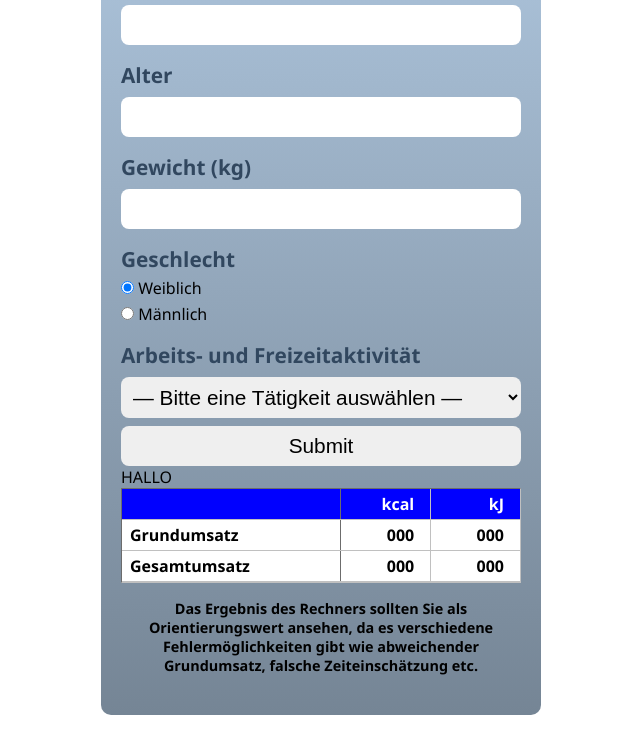
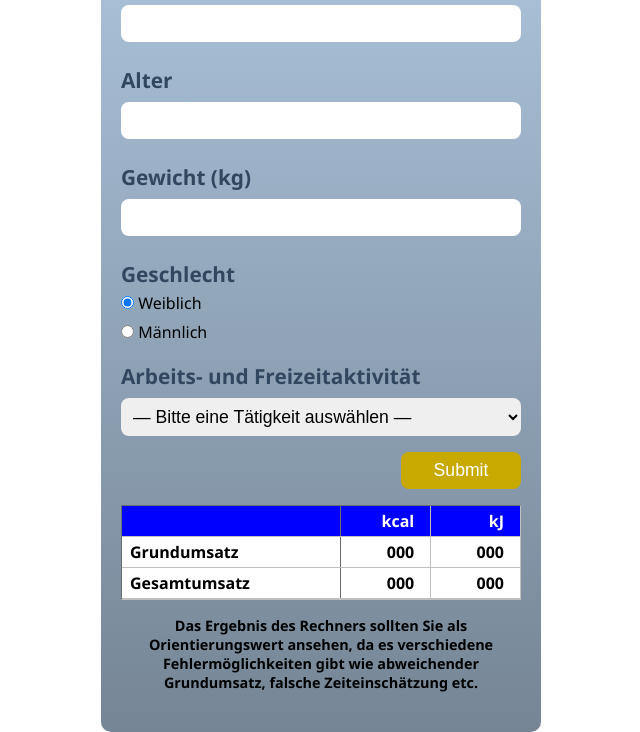
Before and after one commit to Ninni-cfm/day44_Lev3_3_projekt_js-vertiefung_kalorien-rechner, a plain HTML site: page index.html in a window 1280 px wide. Shown: the part 180-912 px from the top of the page, without its empty margins (319-959 px from the left). Drawn offline with Linux system fonts and the light colour scheme.

Commit message:
Little bit styling

```diff
--- a/assets/css/style.css
+++ b/assets/css/style.css
@@ -47,14 +47,23 @@ label {
 
 input,
 select {
-    margin-top: 0.5rem;
+    margin: 0.5rem 0;
     padding: 0.5rem;
-    font-size: 1.3em;
+    font-size: 1.1em;
     border-radius: 0.5rem;
     border: none;
     outline: none;
 }
 
+input[type="radio"] {
+    font-size: 2rem;
+}
+input[type="button"] {
+    background: rgb(199, 169, 0);
+    color: white;
+    width: 30%;
+    align-self: flex-end;
+}
 /*****************************************************************************
     Build a table...
 */
@@ -63,6 +72,7 @@ select {
     font-size: 1em;
     font-weight: 600;
     border: 1px inset silver;
+    margin-top: 0.5rem;
 }
 .tableHeader {
     background: blue;
--- a/assets/js/main.js
+++ b/assets/js/main.js
@@ -4,7 +4,6 @@
 // Greeting from StackOverflow :-)
 const varToString = varObj => Object.keys(varObj)[0];
 function debugVar(expr) {
-
     console.log(varToString(expr) + ": ", eval(expr));
 }
 
@@ -23,14 +22,13 @@ let palTable = [
 initialize();
 
 
+
 function initialize() {
     palTable.forEach(entry => {
         document.getElementById("selectActivity").innerHTML +=
             `<option value="${entry.factor}">${entry.activity}</option>`;
     });
 }
-
-function onMouseOver() { }
 
 
 calculateCalories = () => {
--- a/index.html
+++ b/index.html
@@ -8,7 +8,7 @@
 
     <link rel="stylesheet" href="assets/css/style.css">
 
-    <title>Document</title>
+    <title>Kalorien-Rechner</title>
 </head>
 
 <body>
@@ -34,7 +34,6 @@
         </select>
 
         <input type="button" value="Submit" onclick="calculateCalories()">
-        <p onmouseover="onMouseOver()">HALLO</p>
 
         <div class="table">
             <div class="tableRow tableHeader">
```
